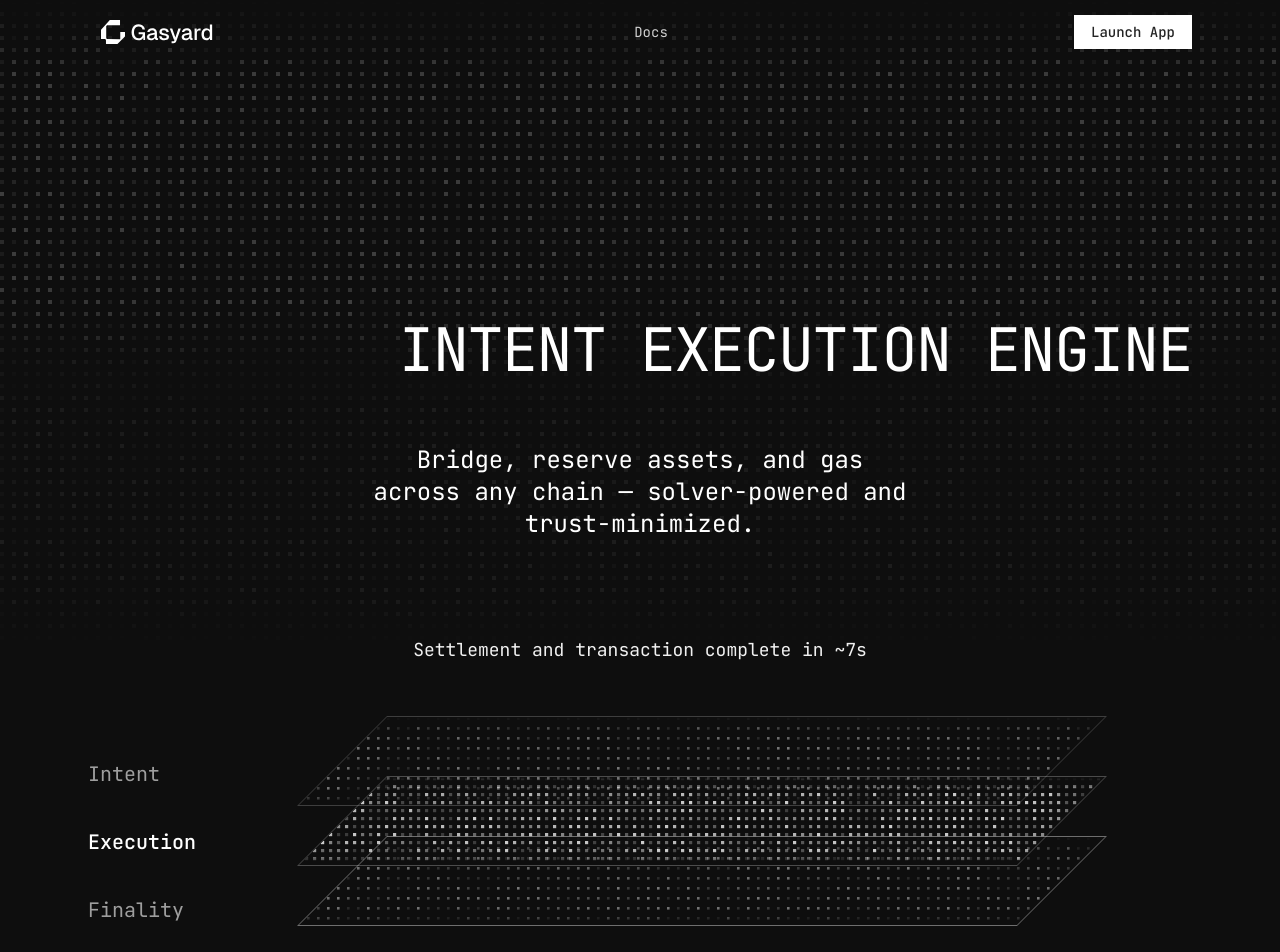
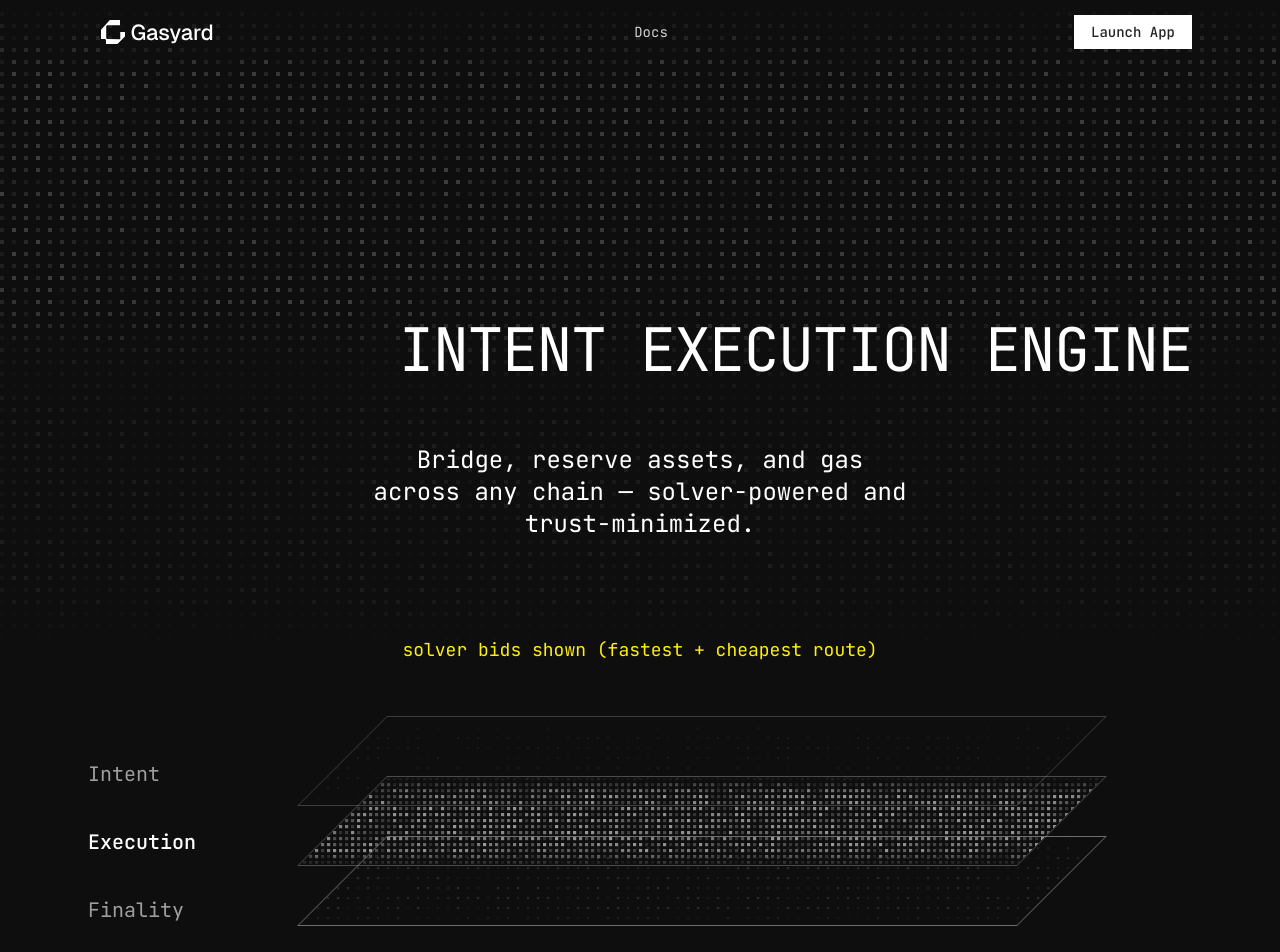
Before and after one commit to Aanshuu/Gasyard_Landing, a Next.js app: page / in a window 1280 px wide. Shown: the top 952 px of the page. Built offline with nearby package versions, Linux system fonts and the light colour scheme.

Commit message:
feat: added the statusText of all the three process and stopped the scroll animation

```diff
--- a/src/components/Hero.tsx
+++ b/src/components/Hero.tsx
@@ -14,13 +14,24 @@ export default function Hero() {
 
   // Base opacities preserved from original layout
   //   const baseOps = useMemo(() => [0.18, 0.28, 0.42], []);
-  const baseOps = useMemo(() => [0.28, 0.28, 0.28], []);
+  const baseOps = useMemo(() => [0.18, 0.28, 0.42], []);
   const slabOpacity = (idx: number) => {
     // Brighter when active, dimmer when inactive
-    return Math.min(1, baseOps[idx] * (active === idx ? 3.6 : 2.0));
+    return Math.min(1, baseOps[idx] * (active === idx ? 2.6 : 0.4));
   };
-  const slabCell = (idx: number) => (active === idx ? 8 : 10);
-  const slabDot = (idx: number) => (active === idx ? 3.2 : 2.6);
+  const slabCell = (idx: number) => (active === idx ? 6 : 10);
+  const slabDot = (idx: number) => (active === idx ? 3.2 : 2.2);
+
+  // Synchronized status messages (colors and text) tied to the same active index
+  const statusTexts = useMemo(
+    () => [
+      '{"asset":"USDC", "from":"Arbitrum", "to":"Base", "amount":"500"}',
+      'solver bids shown (fastest + cheapest route)',
+      'Settlement and transaction complete in ~7s',
+    ],
+    []
+  );
+  const statusColors = ["#8697FF", "#FFEF0E", "#00B32D"] as const;
 
   return (
     <section className="relative overflow-hidden">
@@ -58,7 +69,7 @@ export default function Hero() {
         />
         <div className="absolute inset-0 flex items-center justify-center">
           <p className="px-4 text-center text-base sm:text-2xl text-foreground max-w-xl mt-12">
-            Bridge, reserve assets, and gas across any chain — solver-powered and trust-minimized.
+          Bridge, reserve assets, and gas across any chain — solver-powered and trust-minimized.
           </p>
         </div>
       </div>
@@ -66,7 +77,7 @@ export default function Hero() {
       {/* === Supporting text and layered dotted visuals === */}
       <div className="mx-auto max-w-6xl px-4 sm:px-6 pb-16 sm:pb-24 mt-12">
         <p className="text-center text-xs sm:text-lg text-soft">
-          Settlement and transaction complete in ~7s
+          <span style={{ color: statusColors[active] }}>{statusTexts[active]}</span>
         </p>
 
         {/* Layered bands: simple approximation with skewed cards and labels */}
--- a/src/components/SupportedNetworks.tsx
+++ b/src/components/SupportedNetworks.tsx
@@ -21,7 +21,7 @@ export default function SupportedNetworks() {
 
         <div className="relative w-full overflow-hidden">
           <div
-            className="flex items-center whitespace-nowrap animate-[marquee-right_12s_linear_infinite] [will-change:transform]"
+            className="flex items-center whitespace-nowrap"
             aria-hidden
           >
             {[...CHAIN_LOGOS, ...CHAIN_LOGOS].map((c, i) => (
```
